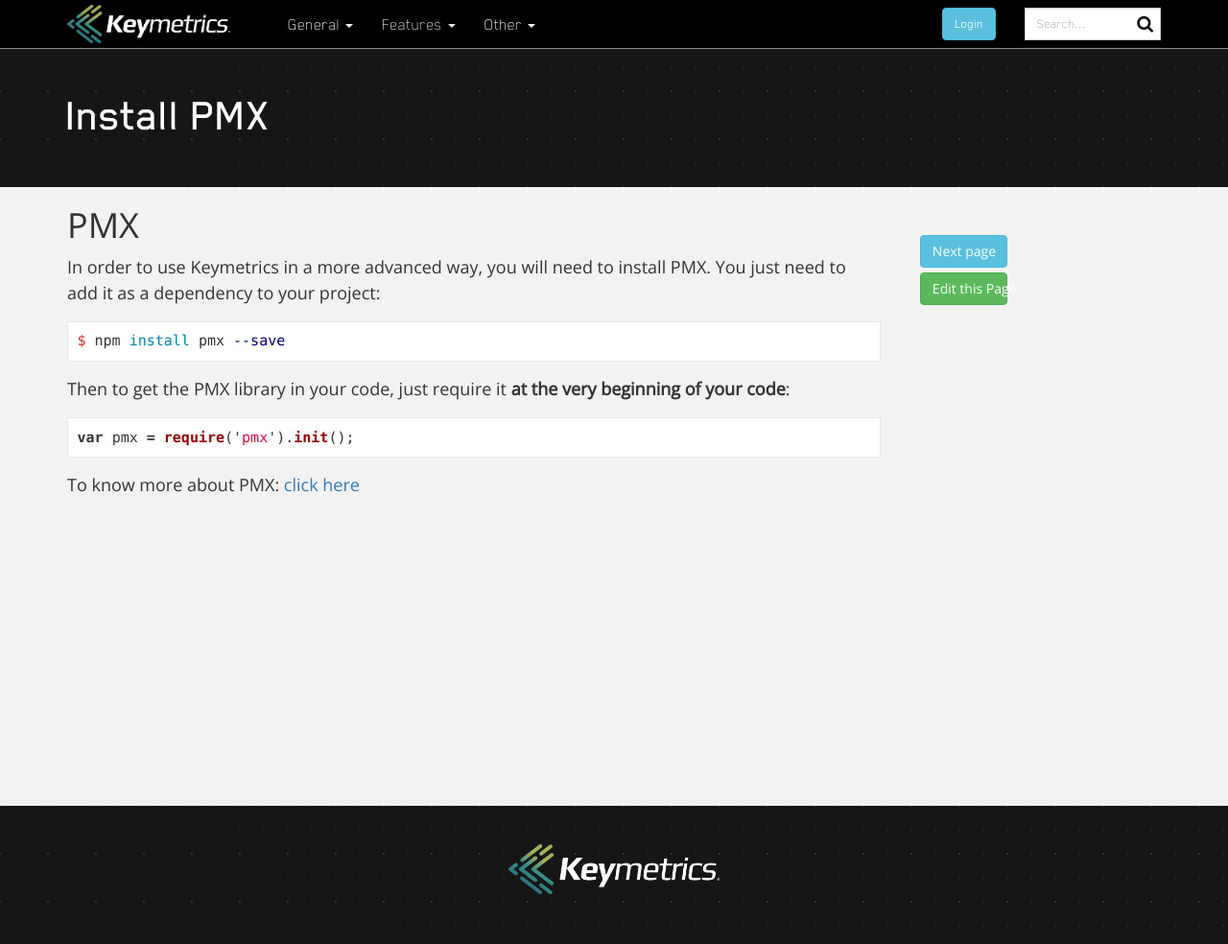
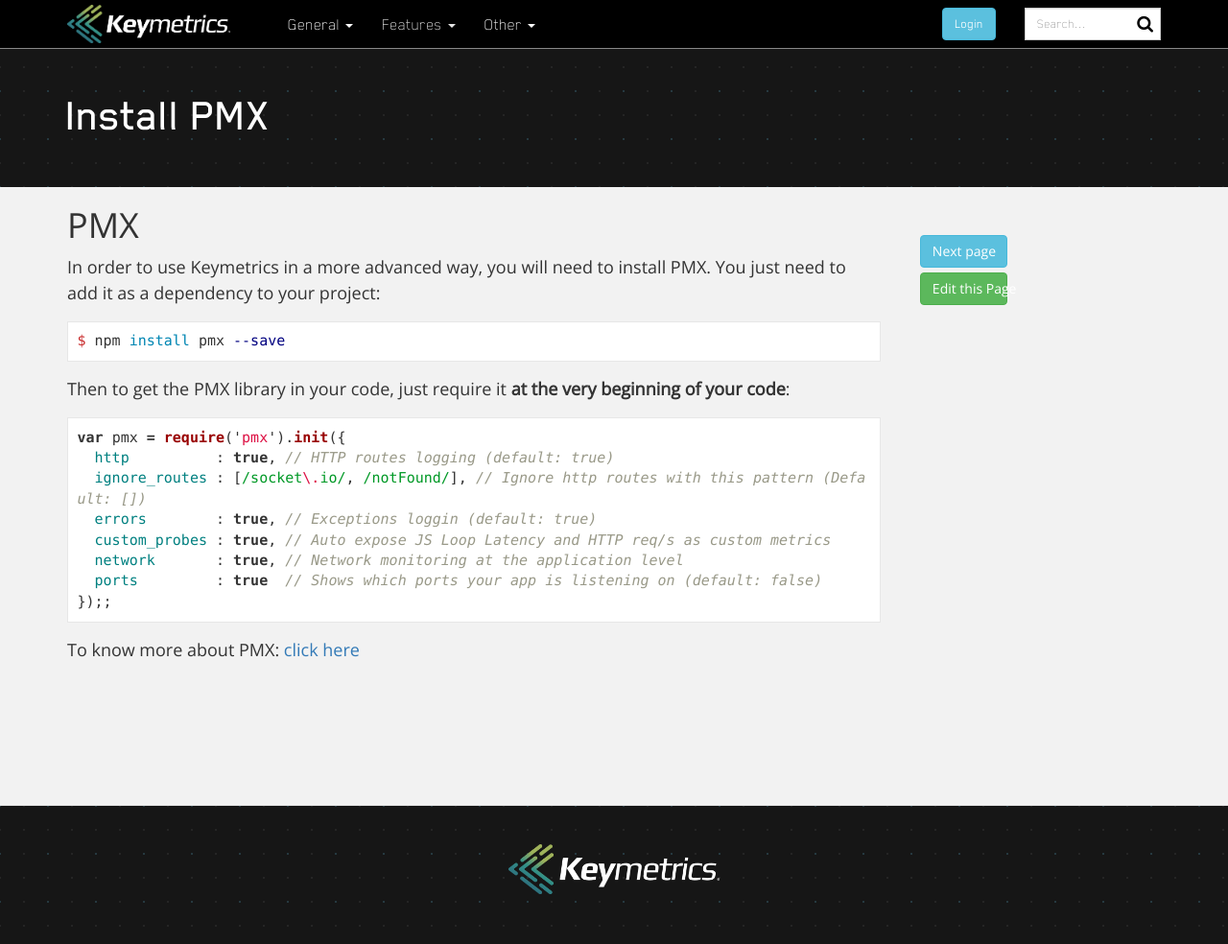
Before and after one commit to keymetrics/keymetrics.github.io, a Jekyll site: the page built from docs/keymetrics/install-pmx.md, in a window 1280 px wide and 984 px high. Shown: the whole window at 96% size. Built offline with Jekyll 4.4.1, drawn with Linux system fonts in a browser that asks for light colours; nearby versions of some CDN libraries; Markdown is read by kramdown in place of the engine named in the settings; a script that is not in the unit is left out; comment, search, counter and statistics services are not loaded.

Commit message:
Update install-pmx.md

````diff
--- a/docs/keymetrics/install-pmx.md
+++ b/docs/keymetrics/install-pmx.md
@@ -16,7 +16,14 @@ $ npm install pmx --save
 Then to get the PMX library in your code, just require it **at the very beginning of your code**:
 
 ```javascript
-var pmx = require('pmx').init();
+var pmx = require('pmx').init({
+  http          : true, // HTTP routes logging (default: true)
+  ignore_routes : [/socket\.io/, /notFound/], // Ignore http routes with this pattern (Default: [])
+  errors        : true, // Exceptions loggin (default: true)
+  custom_probes : true, // Auto expose JS Loop Latency and HTTP req/s as custom metrics
+  network       : true, // Network monitoring at the application level
+  ports         : true  // Shows which ports your app is listening on (default: false)
+});;
 ```
 
 To know more about PMX: [click here](/docs/usage/install-pmx)
````
